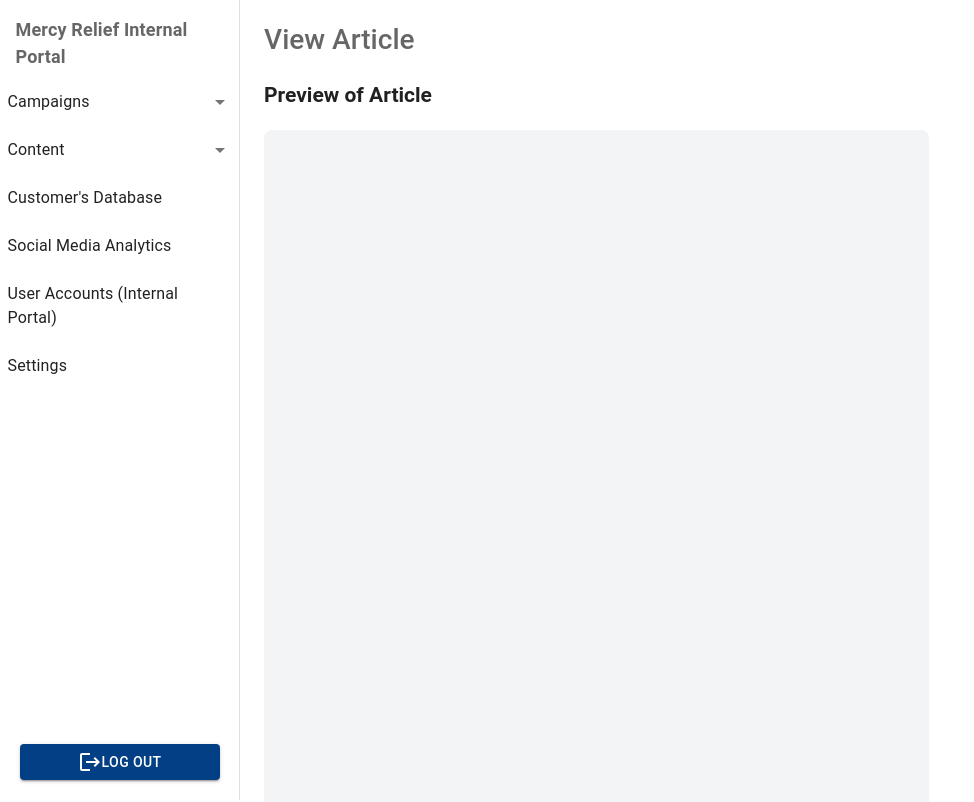
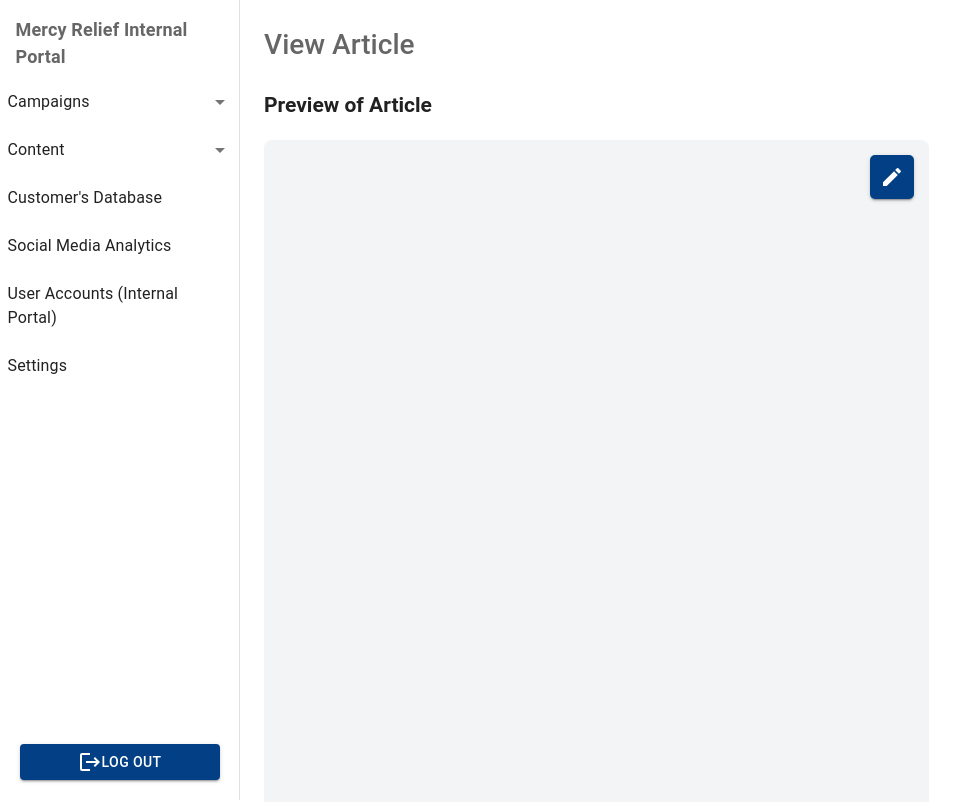
Before and after one commit to dsc-project-mr/mr-fe-internal, a Next.js app: page /view_article in a window 1280 px wide. Shown: the top 802 px of the page, without its empty margins (0-974 px from the left). Built offline with nearby package versions, Linux system fonts and the light colour scheme.

Commit message:
feat: Add edit icon

```diff
--- a/components/ViewArticlePage/index.tsx
+++ b/components/ViewArticlePage/index.tsx
@@ -1,16 +1,16 @@
 import { Button, Grid, Paper, Typography } from '@mui/material'
 import { Box } from '@mui/system'
-
+import EditIcon from '@mui/icons-material/Edit'
 const ViewArticlePage = () => {
   return (
     <Grid
       container
       sx={{
-        height: '100vh',
+        height: '100%',
         width: '100%',
       }}
     >
-      <Grid container item height={'80px'} alignItems={'center'}>
+      <Grid container item height={'90px'} alignItems={'center'}>
         <Typography
           fontSize={28}
           letterSpacing={0}
@@ -20,33 +20,50 @@ const ViewArticlePage = () => {
           View Article
         </Typography>
       </Grid>
-      <Typography
-        fontSize={21}
-        letterSpacing={0}
-        fontWeight={700}
-        height={'50px'}
-        alignItems={'center'}
-      >
-        Preview of Article
-      </Typography>
+      <Grid container item height={'50px'}>
+        <Typography fontSize={21} letterSpacing={0} fontWeight={700}>
+          Preview of Article
+        </Typography>
+      </Grid>
       <Grid container item>
         <Grid>
           <Box
             sx={{
               backgroundColor: '#F3F4F6',
               width: 665,
-              height: 770,
+              height: 800,
               borderRadius: 2,
+              position: 'relative',
             }}
-          ></Box>
+          >
+            <Box
+              width={'44px'}
+              height={'44px'}
+              sx={{
+                backgroundColor: '#023F84',
+                color: 'white',
+                borderRadius: '5px',
+                display: 'flex',
+                alignItems: 'center',
+                justifyContent: 'center',
+                position: 'absolute',
+                top: '15px',
+                right: '15px',
+                boxShadow:
+                  '0px 3px 1px -2px rgba(0, 0, 0, 0.2), 0px 2px 2px rgba(0, 0, 0, 0.14), 0px 1px 5px rgba(0, 0, 0, 0.12);',
+                cursor: 'pointer',
+              }}
+            >
+              <EditIcon />
+            </Box>
+          </Box>
         </Grid>
         <Grid width="24px" />
-        <Grid spacing={2}>
+        <Grid width={370}>
           <Paper
             elevation={2}
             sx={{
-              width: 370,
-              height: 360,
+              height: 400,
               borderRadius: 3,
               marginBottom: '20px',
               padding: '24px',
@@ -65,7 +82,6 @@ const ViewArticlePage = () => {
           <Paper
             elevation={2}
             sx={{
-              width: 370,
               height: 160,
               borderRadius: 3,
               marginBottom: '20px',
@@ -92,7 +108,6 @@ const ViewArticlePage = () => {
           <Paper
             elevation={2}
             sx={{
-              width: 370,
               height: 160,
               borderRadius: 3,
               marginBottom: '20px',
```
